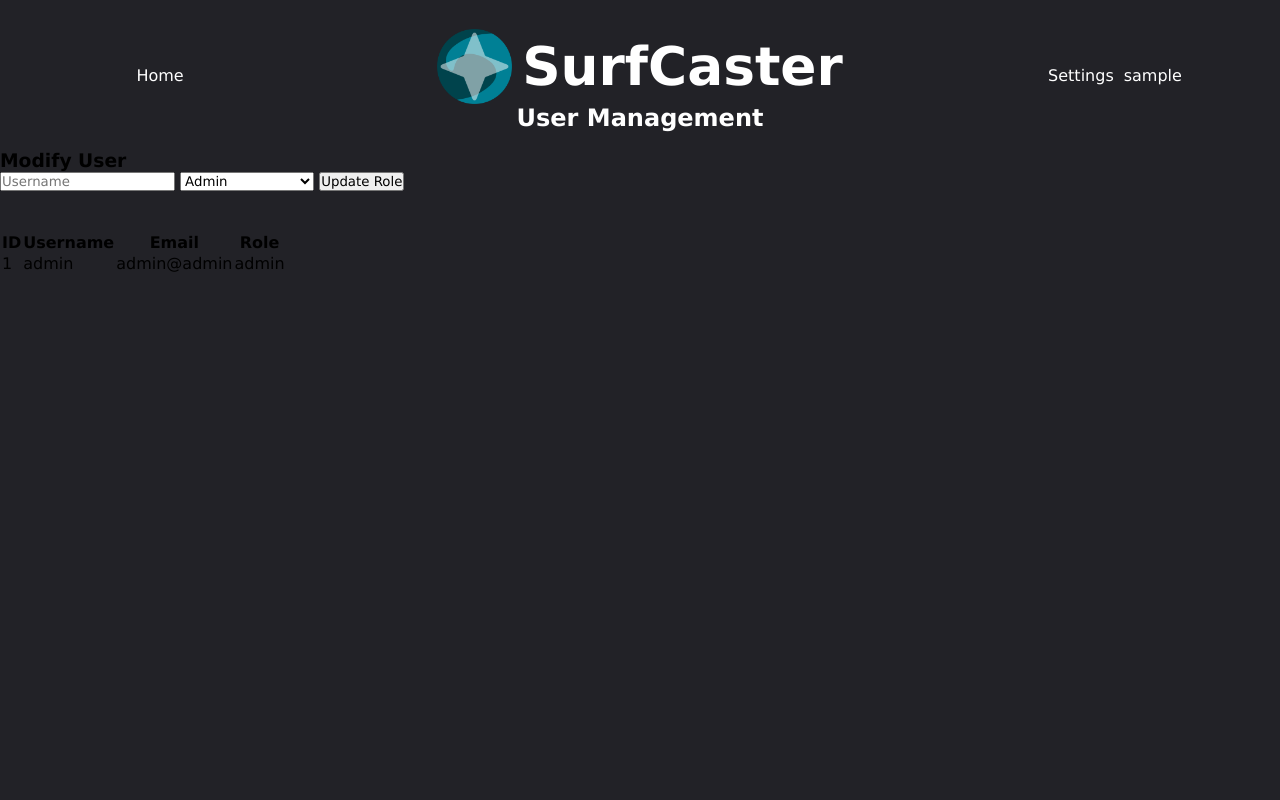
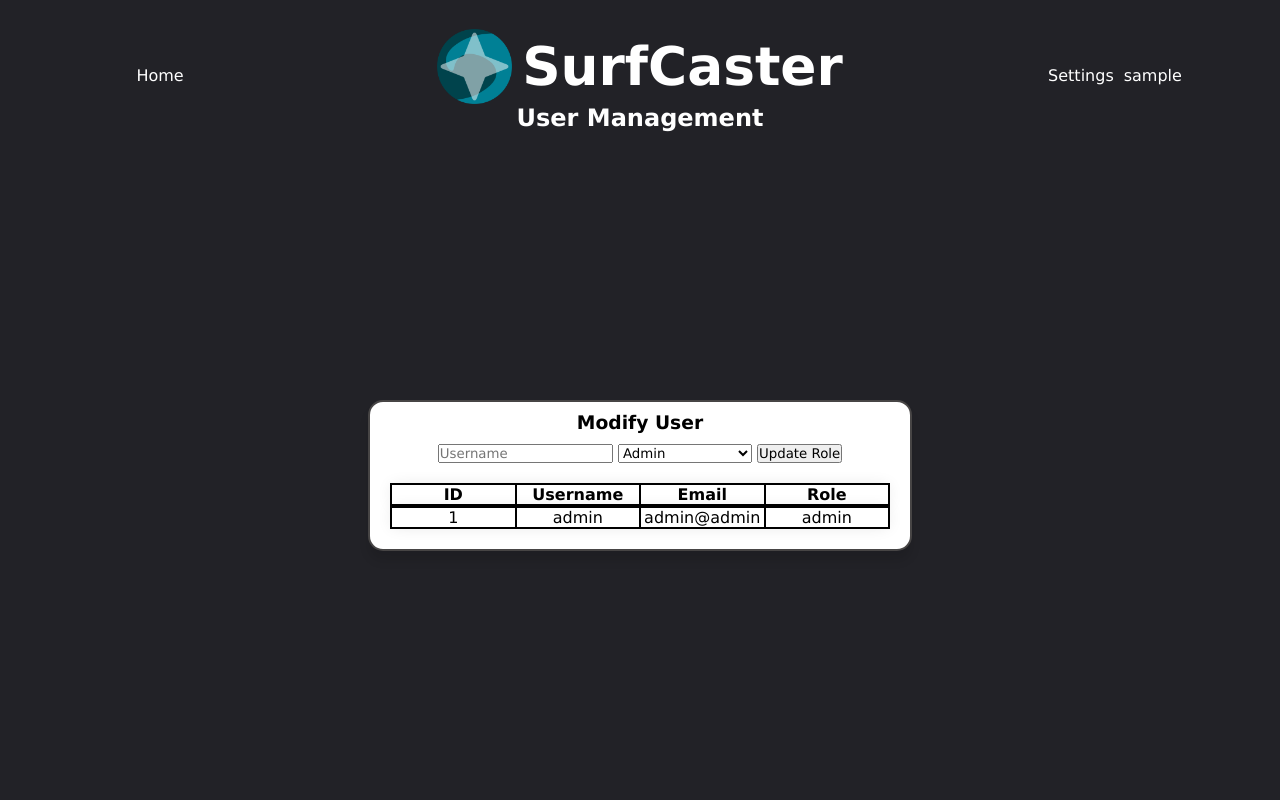
Before and after one commit to wrenstuff/SurfCaster, a Flask app: page /admin/users in a window 1280 px wide. Run offline with Flask 3, Linux system fonts and the light colour scheme; the visitor is signed in with stand-in values (Sample User, id 1); lists and menus that the app fills with data are empty; style sheets or scripts are compiled from the project's sources.

Commit message:
User-management ui
Tweaks to the ui to make it look better

```diff
--- /dev/null
+++ b/SurfCaster/static/styles/_user_man.scss
@@ -0,0 +1,55 @@
+@use 'color';
+.content{
+    display: flex;
+    flex-direction: column;
+    align-items: center;
+    justify-content: center;
+    h3{
+        text-align: center;
+        margin: 10px
+    }
+    .content-wrapper{
+        border-radius: 15px;
+        display: flex;
+        flex-direction: column;
+        align-content: center;
+        justify-content: center;
+        background-color: #FFFFFF;
+        width: auto;
+        border: 2px solid rgb(71, 69, 69);
+        box-shadow: 0 10px 10px rgba(0, 0, 0, 0.1); ;
+
+    }
+    .mod-user{
+        display: flex;
+        align-items: center;
+        justify-content: center;
+    }
+    .user-table{
+        display: flex;
+        flex-direction: column;
+        align-items: center;
+        justify-content: center;
+        margin: 20px;
+
+    table{
+        table-layout: fixed;
+        width: 500px;
+        background-color: black;
+    }
+    thead
+    {
+        background-color: #FFFFFF;
+
+        color: black;
+        box-shadow: 0 0 15px rgba(0,0,0,0.1);
+    }
+    tbody
+    {
+        background-color: #FFFFFF;
+        color: black;
+        box-shadow: 0 0 15px rgba(0,0,0,0.1);
+        text-align: center;
+    }
+}
+}
--- a/SurfCaster/static/styles/_usermanagement.scss
+++ /dev/null
@@ -1,20 +0,0 @@
-@use 'color';
-.content{
-    align-items: center;
-    justify-content: center;
-.user-table{
-    display:  flex;
-    border-collapse: collapse;
-    margin: 20px 0;
-    font-size: 16px;
-    min-width: 600px;
-    width: 100%;
-    border-radius: 10px;
-    overflow: hidden;
-    box-shadow: 0 0 15px rgba(0,0,0,0.1);
- .thead{
-    background-color: beige;
- }
-
-}
-}
--- a/SurfCaster/static/styles/main.scss
+++ b/SurfCaster/static/styles/main.scss
@@ -3,4 +3,4 @@
 @use "dashboard";
 @use "auth";
 @use "settings";
-@use "usermanagement"
+@use "user_man"
--- a/SurfCaster/templates/user-management.html
+++ b/SurfCaster/templates/user-management.html
@@ -15,7 +15,7 @@
     {% include 'header.html' %}
 
     <div class="content">
-
+        <div class="content-wrapper">
             <div class="mod-user">
                 <form action="{{ url_for('admin_routes.update_role') }}" method="POST">
                     <h3>Modify User</h3>
@@ -29,7 +29,7 @@
                 </form>
             </div>
 
-        <div class="user-table"></div>
+            <div class="user-table">
                 <table>
                     <thead>
                         <tr>
@@ -39,6 +39,8 @@
                             <th>Role</th>
                         </tr>
                     </thead>
+                </table>
+                <table>
                     <tbody>
                         {% for user in users %}
                         <tr>
@@ -52,7 +54,8 @@
                 </table>
             </div>
         </div>
-
+    </div>
+    </div>
 </body>
 
 </html>
```
Lines whose indentation alone changed are shown as unchanged.
